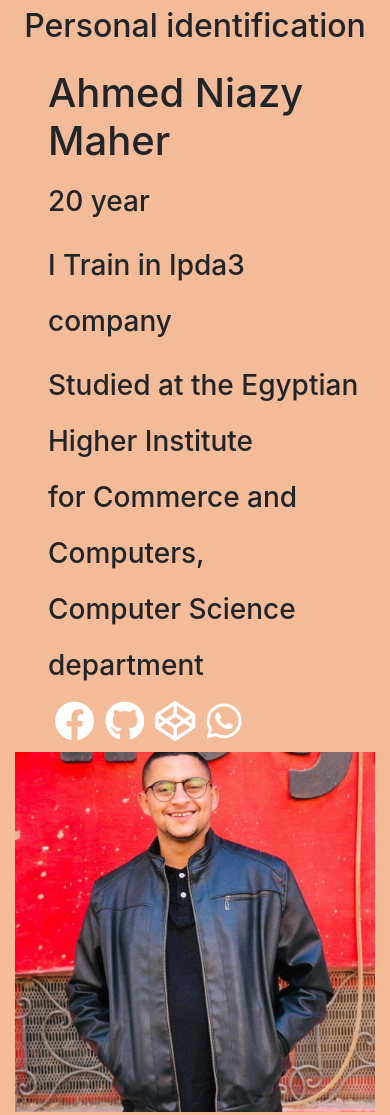
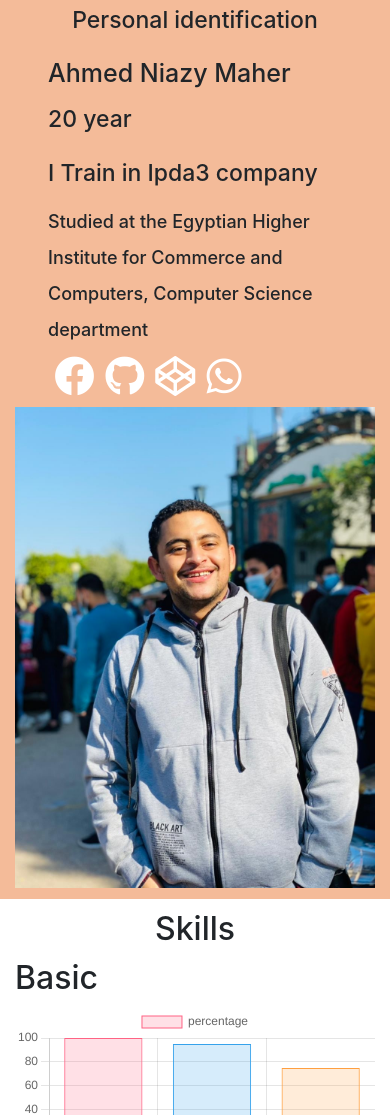
Before and after one commit to AhmedNiazy309/MYCV, a plain HTML site: page index.html in a window 390 px wide. Shown: the top 1115 px of the page. Drawn offline with Linux system fonts and the light colour scheme; animation ran at ten frames a second.

Commit message:
Chancge some style

```diff
--- a/css/style.css
+++ b/css/style.css
@@ -159,3 +159,17 @@ a:hover{
     text-align: center;
 }
 }
+@media (max-width:576px){
+    .personal .h1{
+        font-size: 25px;
+    }
+    .personal .section-title h2{
+        font-size: 23px;
+    }
+    .personal h3{
+        font-size: 23px;
+    }
+    .personal .study{
+        font-size: 18px;
+    }
+}
--- a/index.html
+++ b/index.html
@@ -29,7 +29,7 @@
                     </h2>
                     <h3>20 year</h3>
                     <h3>I Train in Ipda3 company</h3>
-                    <h3>Studied at the Egyptian Higher Institute<br> for Commerce and Computers,<br> Computer Science department
+                    <h3 class="study">Studied at the Egyptian Higher Institute for Commerce and Computers, Computer Science department
                     </h3>
                     <div class="social">
                         <a href="https://www.facebook.com/profile.php?id=100012457096514">
@@ -46,8 +46,8 @@
                         </a>
                     </div>
                 </div>
-                <div class="col-md-4">
-                    <img src="img/ahmed-min_optimized.jpg" class="img-fluid" alt="">
+                <div class="col-md-3">
+                    <img src="img/A.jpg" class="img-fluid" alt="">
                 </div>
             </div>
         </div>
```
Also changed, not shown: img/A.jpg (added).
